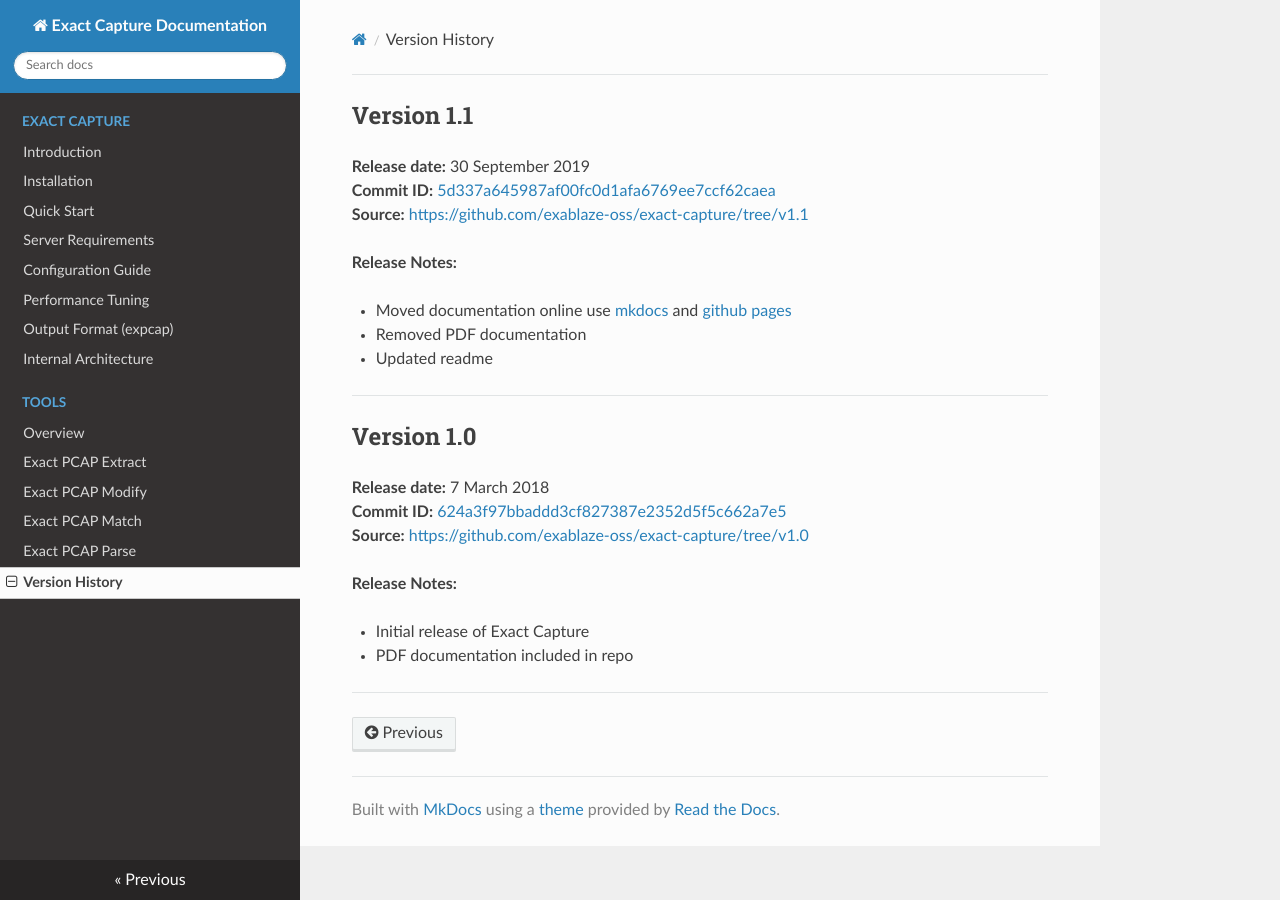
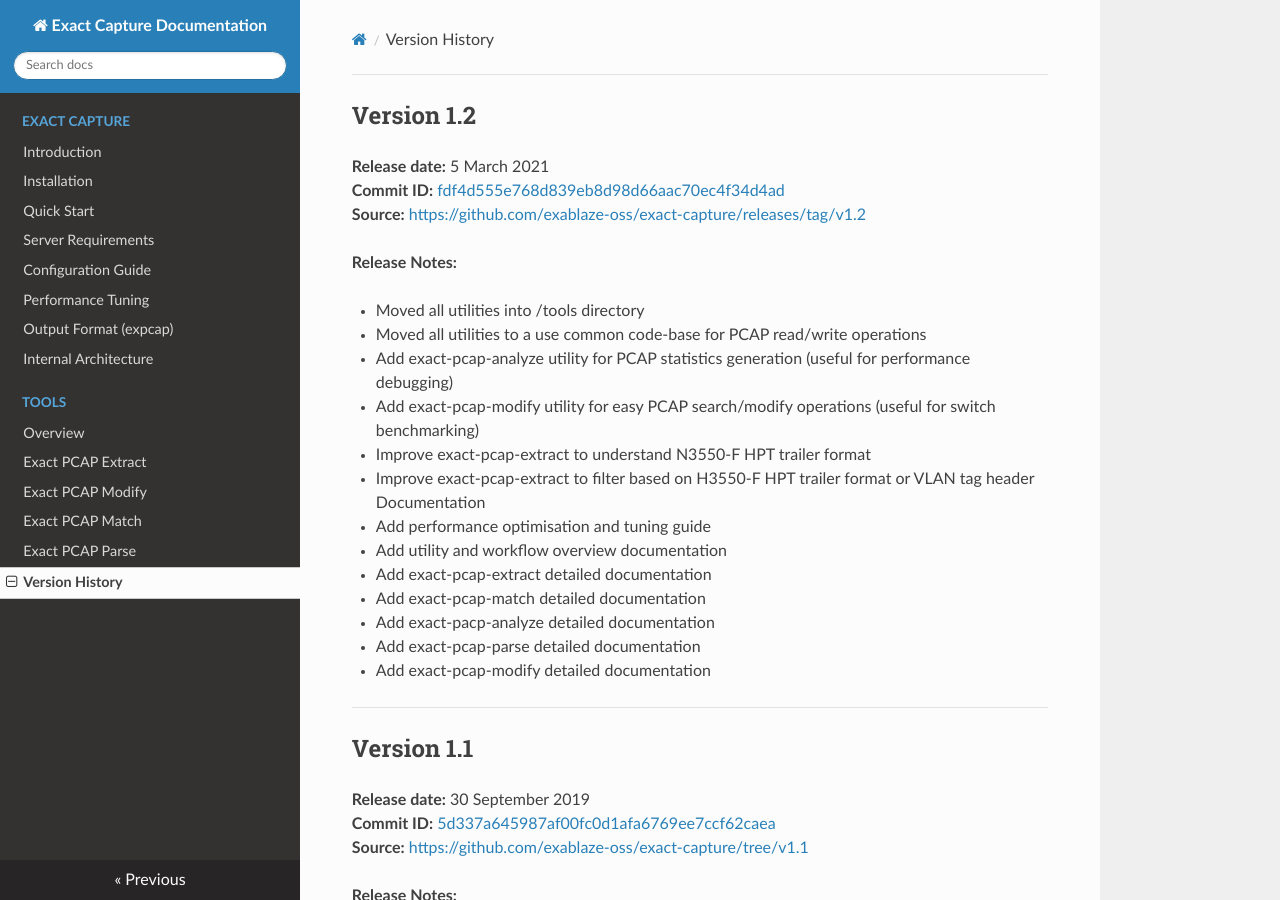
Before and after one commit to cisco/exact-capture, an MkDocs documentation site: the page built from docs/src/versions.md, in a window 1280 px wide and 900 px high. Built offline with MkDocs 1.6.1, drawn with Linux system fonts in a browser that asks for light colours; nearby versions of some CDN libraries.

Commit message:
Update release notes to reflect V1.2 release.

```diff
--- a/docs/src/versions.md
+++ b/docs/src/versions.md
@@ -1,3 +1,26 @@
+## Version 1.2
+**Release date:** 5 March 2021 </br>
+**Commit ID:** [fdf4d555e768d839eb8d98d66aac70ec4f34d4ad](https://github.com/exablaze-oss/exact-capture/commit/fdf4d555e768d839eb8d98d66aac70ec4f34d4ad) </br>
+**Source:** [https://github.com/exablaze-oss/exact-capture/releases/tag/v1.2](https://github.com/exablaze-oss/exact-capture/releases/tag/v1.2)
+
+**Release Notes:**
+
+* Moved all utilities into /tools directory
+* Moved all utilities to a use common code-base for PCAP read/write operations
+* Add exact-pcap-analyze utility for PCAP statistics generation (useful for performance debugging)
+* Add exact-pcap-modify utility for easy PCAP search/modify operations (useful for switch benchmarking)
+* Improve exact-pcap-extract to understand N3550-F HPT trailer format
+* Improve exact-pcap-extract to filter based on H3550-F HPT trailer format or VLAN tag header Documentation
+* Add performance optimisation and tuning guide
+* Add utility and workflow overview documentation
+* Add exact-pcap-extract detailed documentation
+* Add exact-pcap-match detailed documentation
+* Add exact-pacp-analyze detailed documentation
+* Add exact-pcap-parse detailed documentation
+* Add exact-pcap-modify detailed documentation
+
+---------------------------------------
+
 ## Version 1.1
 **Release date:** 30 September 2019 </br>
 **Commit ID:** [5d337a645987af00fc0d1afa6769ee7ccf62caea](https://github.com/exablaze-oss/exact-capture/commit/5d337a645987af00fc0d1afa6769ee7ccf62caea) </br>
```
